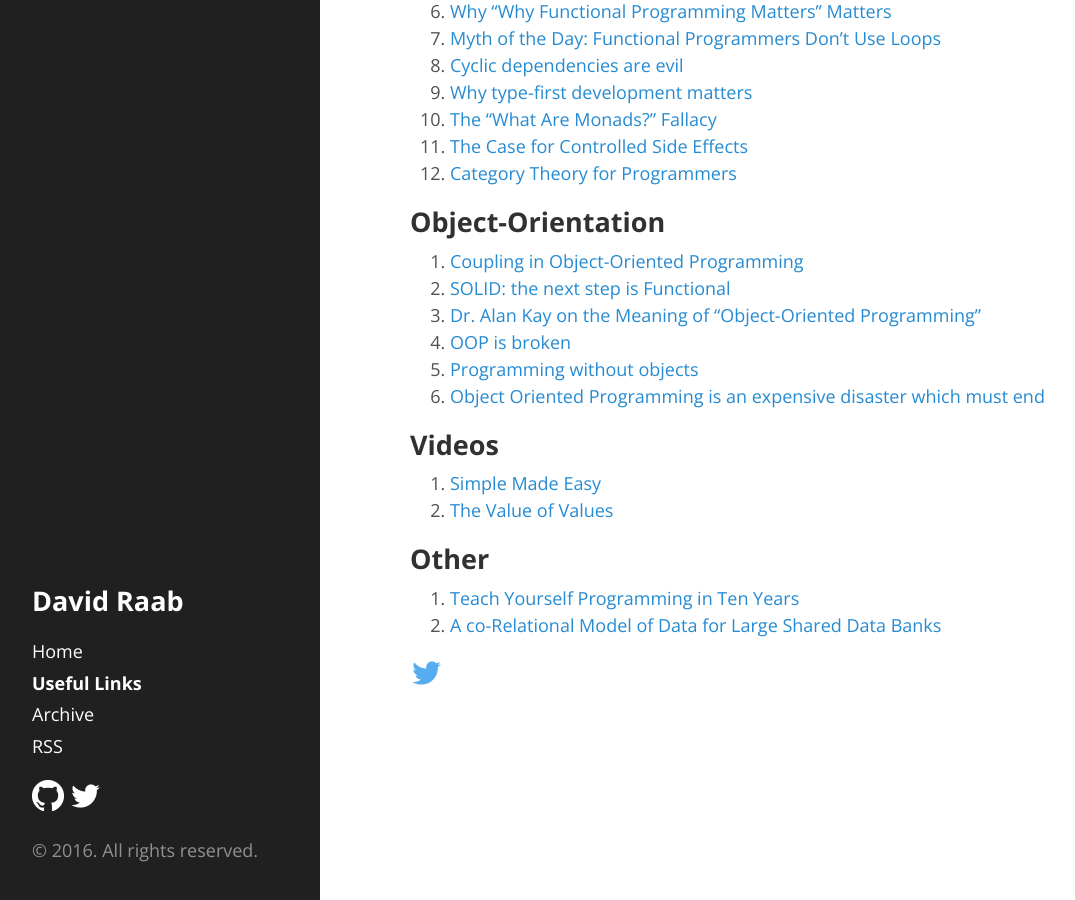
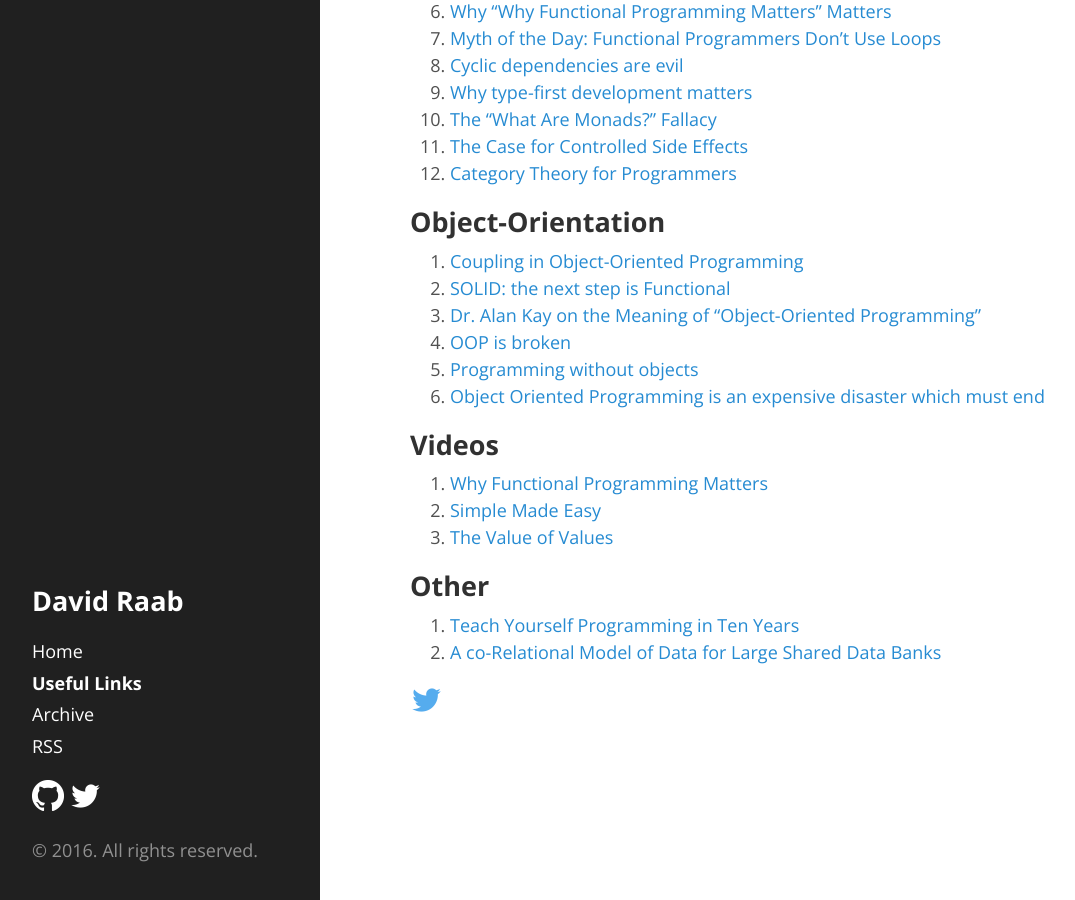
Before and after one commit to bartelink/sidburn.github.io, a Jekyll site: the page built from Links.md, in a window 1280 px wide and 900 px high, scrolled down 576 px. Shown: the whole window, without its empty margins (4-1079 px from the left). Built offline with Jekyll 4.4.1, drawn with Linux system fonts in a browser that asks for light colours; some web fonts are replaced; comment, search, counter and statistics services are not loaded.

Commit message:
Added "Why Functional Programming Matters" video link

```diff
--- a/Links.md
+++ b/Links.md
@@ -36,6 +36,7 @@ This site will be permanently updated. Links are not sorted in any particular or
 
 ## Videos
 
+1. [Why Functional Programming Matters](https://www.youtube.com/watch?v=Z35Tt87pIpg)
 1. [Simple Made Easy](http://www.infoq.com/presentations/Simple-Made-Easy)
 1. [The Value of Values](http://www.infoq.com/presentations/Value-Values)
 
```
